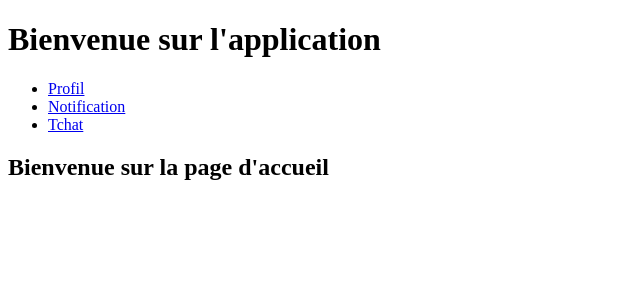
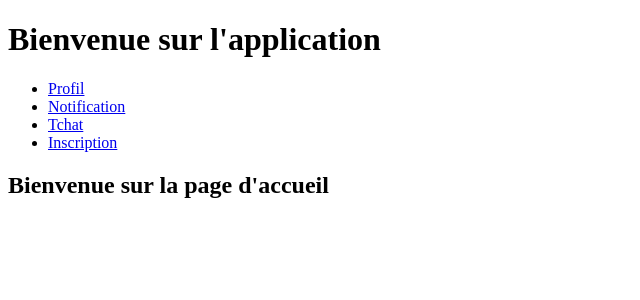
Before and after one commit to DevsAreAlsoHumans/Lovidate, a React (Vite) app in the folder front/: page / in a window 1280 px wide. Shown: the top 300 px of the page, without its empty margins (0-640 px from the left). Built offline with nearby package versions, Linux system fonts and the light colour scheme.

Commit message:
add inscription

```diff
--- a/front/src/components/home.jsx
+++ b/front/src/components/home.jsx
@@ -3,24 +3,27 @@ import { BrowserRouter as Router, Routes, Route, Link } from 'react-router-dom';
 import Profil from './profil';
 import Notification from './notification';
 import Messagerie from './message';
+import Inscription from "./inscription.jsx";
 
 const Home = () => {
   return (
     <Router>
       <div>
         <h1>Bienvenue sur l'application</h1>
-        <nav>
+        <footer>
           <ul>
             <li><Link to="/profil">Profil</Link></li>
             <li><Link to="/notification">Notification</Link></li>
             <li><Link to="/message">Tchat</Link></li>
+            <li><Link to="/inscription">Inscription</Link></li>
           </ul>
-        </nav>
+        </footer>
 
         <Routes>
           <Route path="/profil" element={<Profil />} />
           <Route path="/notification" element={<Notification />} />
           <Route path="/message" element={<Messagerie />} />
+          <Route path="/inscription" element={<Inscription />} />
           <Route path="/" element={<h2>Bienvenue sur la page d'accueil</h2>} />
         </Routes>
       </div>
```
